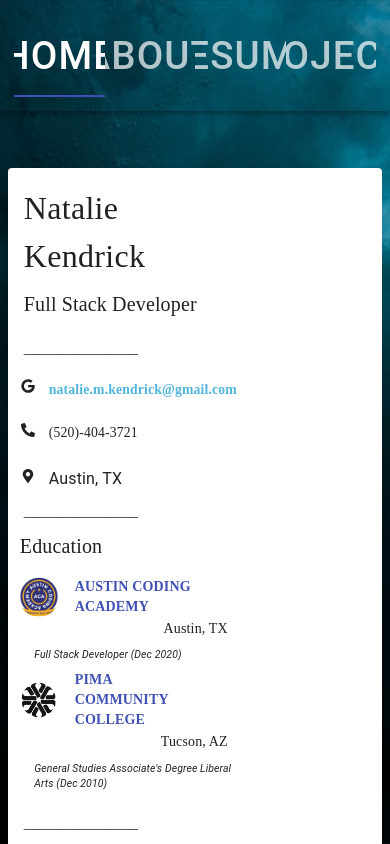
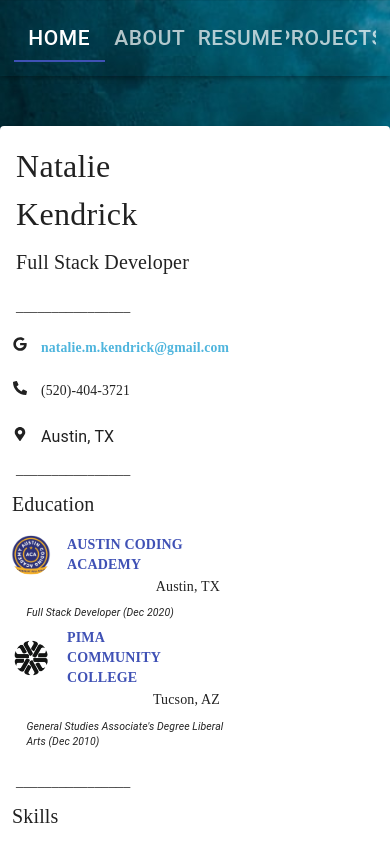
Before and after one commit to listenToRipley/nataliekendrick, a React (Create React App) app: page /resume in a window 390 px wide. Shown: the top 844 px of the page. Built offline with nearby package versions, Linux system fonts and the light colour scheme.

Commit message:
modify mobile view

```diff
--- a/src/Components/Panel.js
+++ b/src/Components/Panel.js
@@ -25,7 +25,7 @@ const useStyles = makeStyles({
     justifyContent: 'space-evenly',
   },
   link: {
-    fontSize: '2.75em',
+    fontSize: '1.5em',
     padding: '.2em'
   }
 });
--- a/src/Components/Resume.js
+++ b/src/Components/Resume.js
@@ -24,15 +24,18 @@ import backdrop from './projectImgs/backdrop.jpeg';
 const useStyles = makeStyles((theme) => ({
   resume: {
     flexGrow: 1,
-    margin: '2%',
     flexWrap: 'wrap',
     direction: 'row',
     minWidth: '200px',
     fontFamily: 'Droid Sans',
+    marginTop: '-3em',
+    marginBottom: '5em'
   },
   paper: {
     padding: theme.spacing(2),
-    margin: 'auto',
+    marginLeft: 'auto',
+    marginRight: 'auto',
+    marginBottom: '5em',
     maxWidth: 900,
   },
   separates: {
```
